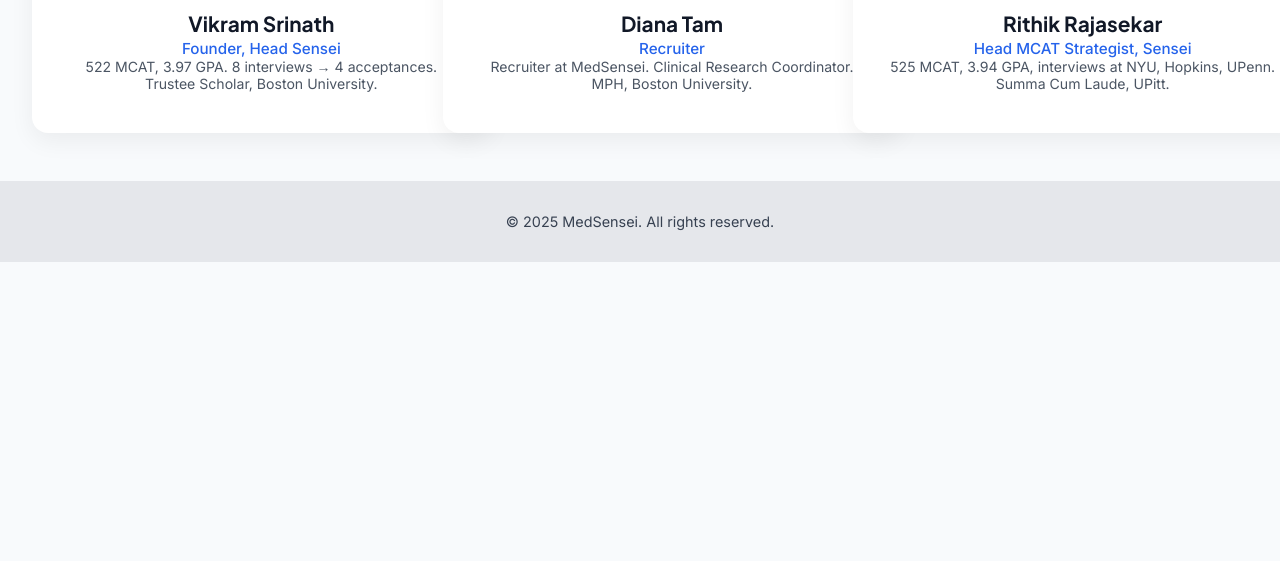
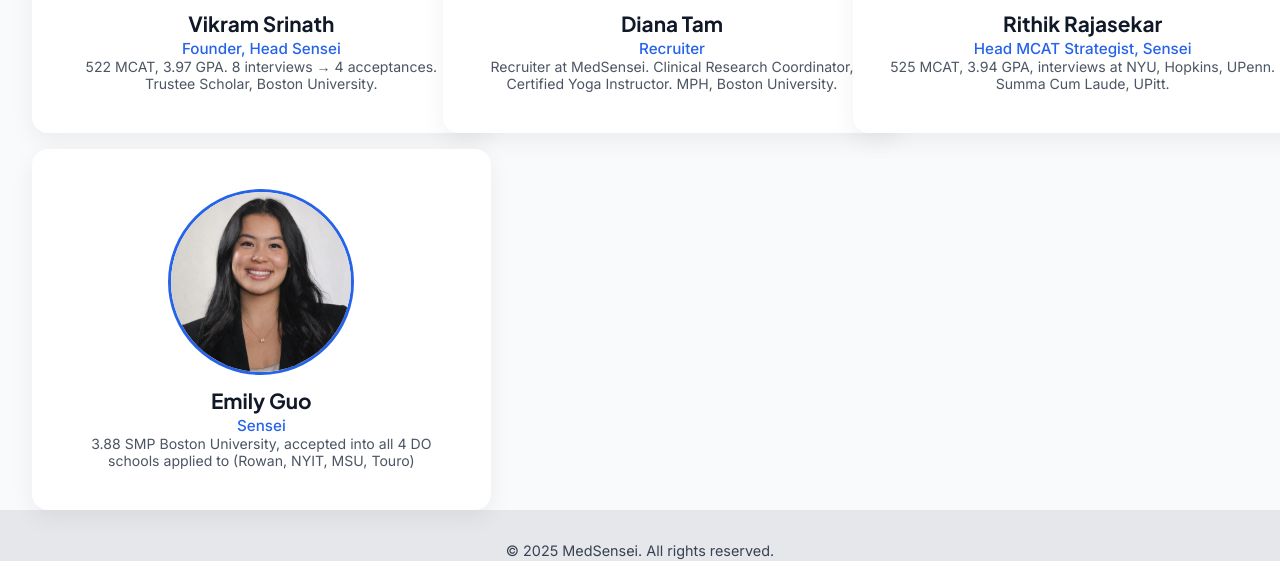
Before and after one commit to medsensei6/website-dev, a React (Vite) app: page /#/team in a window 1280 px wide. Shown: the part 568-1129 px from the top of the page. Before the commit the page ends 830 px from the top, so only its background shows below. Built offline with nearby package versions, Linux system fonts and the light colour scheme.

Commit message:
small fixes

```diff
--- a/src/pages/FAQ.jsx
+++ b/src/pages/FAQ.jsx
@@ -5,10 +5,6 @@
       question: "What makes MedSensei different from other medical school consulting services?",
       answer:
         "We offer consistent, personalized support with weekly 1:1 check-ins, rapid responses, and more. Additionally, all services are completely free."
-    },
-    {
-      question: "Can I customize a package to fit my unique needs?",
-      answer: "Absolutely, we can customize packages on a case-by-case basis."
     },
     {
       question: "Who will I be working with during the process?",
--- a/src/pages/Team.jsx
+++ b/src/pages/Team.jsx
@@ -13,8 +13,8 @@
       role: "Recruiter",
       img: "/team/diana.png",
       // blurb: "MPH, Boston University. Clinical Research Coordinator. Lorem ipsum dolor.",
-      blurb: "Recruiter at MedSensei. Clinical Research Coordinator. MPH, Boston University.",
-      linkedin: "https://www.linkedin.com/in/diana-tam/"
+      blurb: "Recruiter at MedSensei. Clinical Research Coordinator, Certified Yoga Instructor. MPH, Boston University.",
+      linkedin: "https://www.linkedin.com/in/diana-tam-mph-7140051a5/"
     },
     {
       name: "Rithik Rajasekar",
@@ -23,20 +23,13 @@
       blurb: "525 MCAT, 3.94 GPA, interviews at NYU, Hopkins, UPenn. Summa Cum Laude, UPitt.",
       linkedin: "https://www.linkedin.com/in/rithik-rajasekar/"
     },
-    // {
-    //   name: "Rithik Rajasekar",
-    //   role: "Head MCAT Strategist, Sensei",
-    //   img: "/team/rithik.png",
-    //   blurb: "525 MCAT, 3.94 GPA, interviews at NYU, Hopkins, UPenn. Summa Cum Laude, UPitt.",
-    //   linkedin: "https://www.linkedin.com/in/rithik-rajasekar/"
-    // },
-    // {
-    //   name: "Rithik Rajasekar",
-    //   role: "Head MCAT Strategist, Sensei",
-    //   img: "/team/rithik.png",
-    //   blurb: "525 MCAT, 3.94 GPA, interviews at NYU, Hopkins, UPenn. Summa Cum Laude, UPitt.",
-    //   linkedin: "https://www.linkedin.com/in/rithik-rajasekar/"
-    // }
+    {
+      name: "Emily Guo",
+      role: "Sensei",
+      img: "/team/emily.png",
+      blurb: "3.88 SMP Boston University, accepted into all 4 DO schools applied to (Rowan, NYIT, MSU, Touro)",
+      linkedin: "https://www.linkedin.com/in/emily-guo-1329a9379/"
+    },
   ];
 
   return (
```
Also changed, not shown: public/team/emily.png (added).
